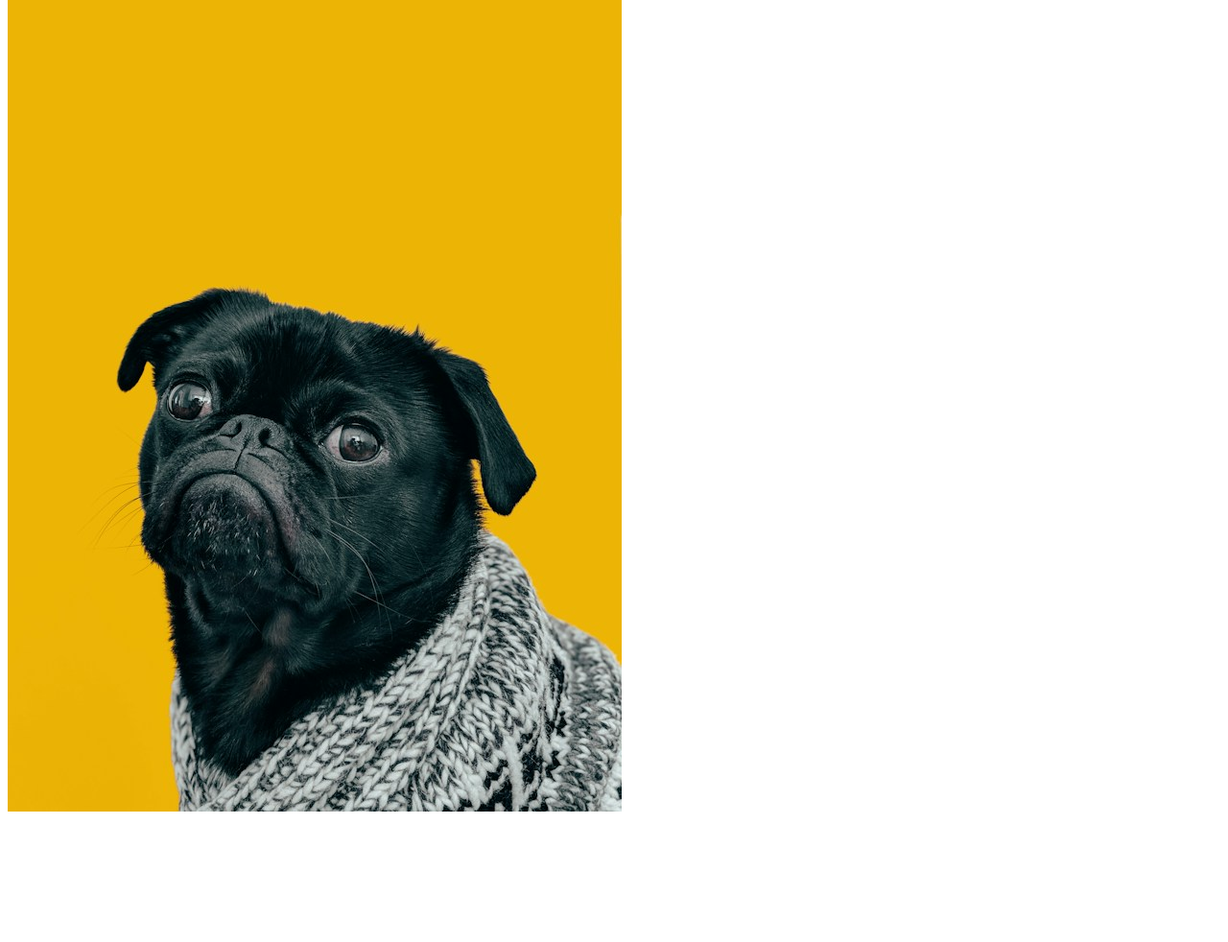
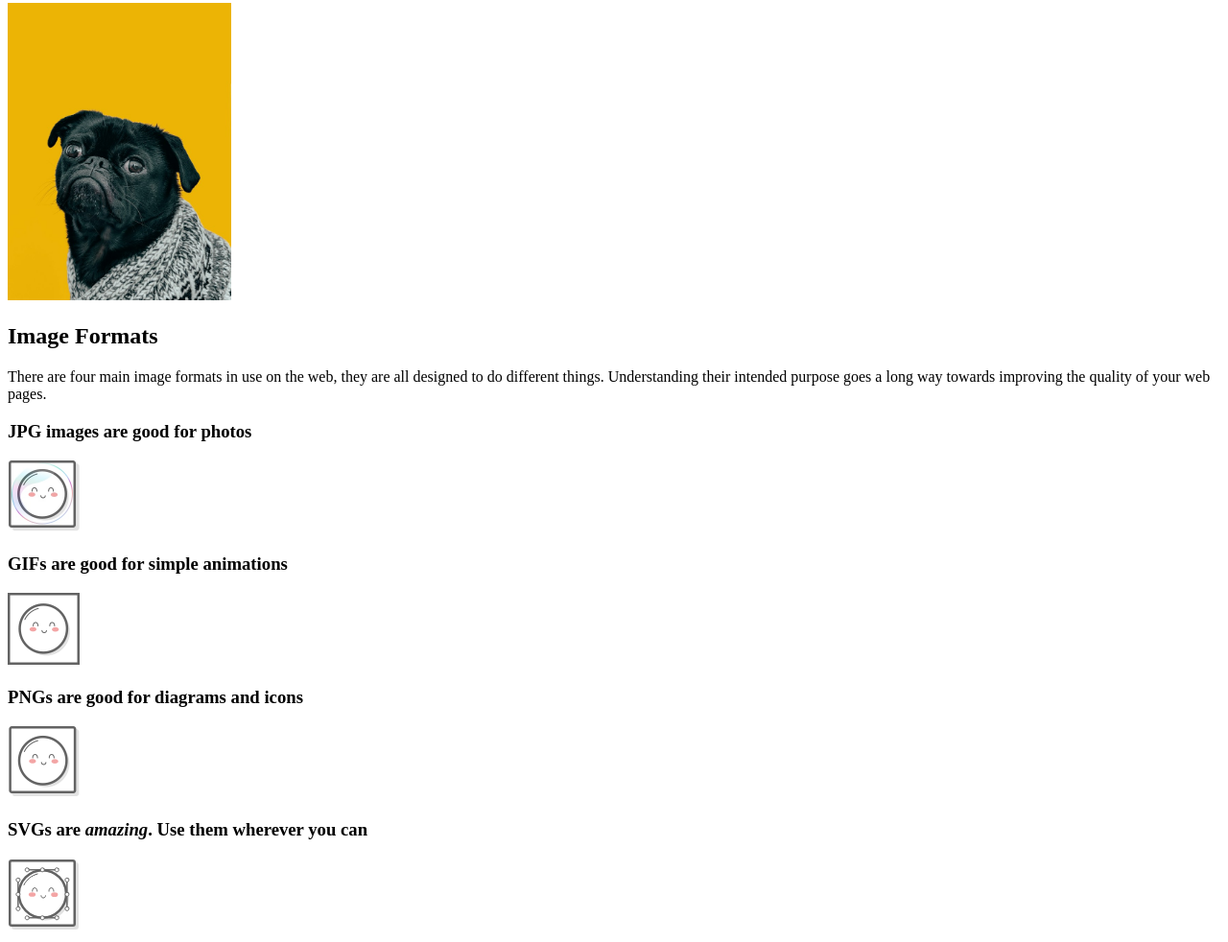
Before and after one commit to upwithtrees/TheOdinProject, a plain HTML site: page Lesson_Links_and_Images/index.html in a window 1280 px wide. Shown: the part 603-1585 px from the top of the page at 96% size. Before the commit the page ends 1469 px from the top, so only its background shows below. Drawn offline with Linux system fonts and the light colour scheme.

Commit message:
Finished Assignment

```diff
--- a/Lesson_Links_and_Images/index.html
+++ b/Lesson_Links_and_Images/index.html
@@ -12,7 +12,7 @@
         In this page we are examining the difference in absolute and relative links.
     </p>
 
-    <img src="https://www.theodinproject.com/mstile-310x310.png">
+    <img src="https://www.theodinproject.com/mstile-310x310.png" alt="The Odin Project Logo" height="310" width="310">
     <p>
     <a href="https://www.theodinproject.com/about" target="_blank" rel="noopener noreferrer"><b>The Odin Project</b></a>
     </p>
@@ -31,8 +31,25 @@
 
     <h3>This is Charles</h3>
     <p>
-        <img src="./images/dog.jpg">
+        <img src="./images/dog.jpg" alt="Image of a pug with a yellow background" height="310" width=>
     </p>
+
+    <article>
+        <h2> Image Formats </h2>
+        <p>
+            There are four main image formats in use on the web, they are all designed to do different things.
+            Understanding their intended purpose goes a long way towards improving the quality of your web pages.
+        </p>
+
+        <h3>JPG images are good for photos</h3>
+            <img src="images/mochi.jpg" width="75" alt="A mochi ball in a bubble">
+        <h3>GIFs are good for simple animations</h3>
+            <img src="images/mochi.gif" width="75" alt="A dancing mochi ball">
+        <h3>PNGs are good for diagrams and icons</h3>
+            <img src="images/mochi.png" width="75" alt="A mochi ball">
+        <h3>SVGs are <em>amazing</em>. Use them wherever you can</h3>
+            <img src="images/mochi.svg" alt="A mochi ball with Bezier handles">
+    </article>
 
 </body>
 </html>
```
Also changed, not shown: Lesson_Links_and_Images/Pages/about.html (+1 -1 lines), Lesson_Links_and_Images/images/mochi.gif (added), Lesson_Links_and_Images/images/mochi.jpg (added), Lesson_Links_and_Images/images/mochi.png (added), Lesson_Links_and_Images/images/mochi.svg (added).
